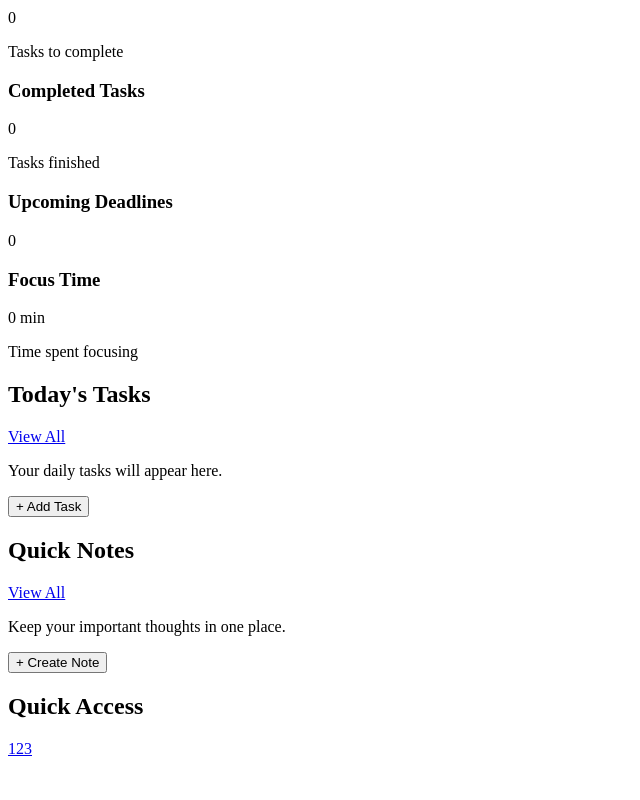
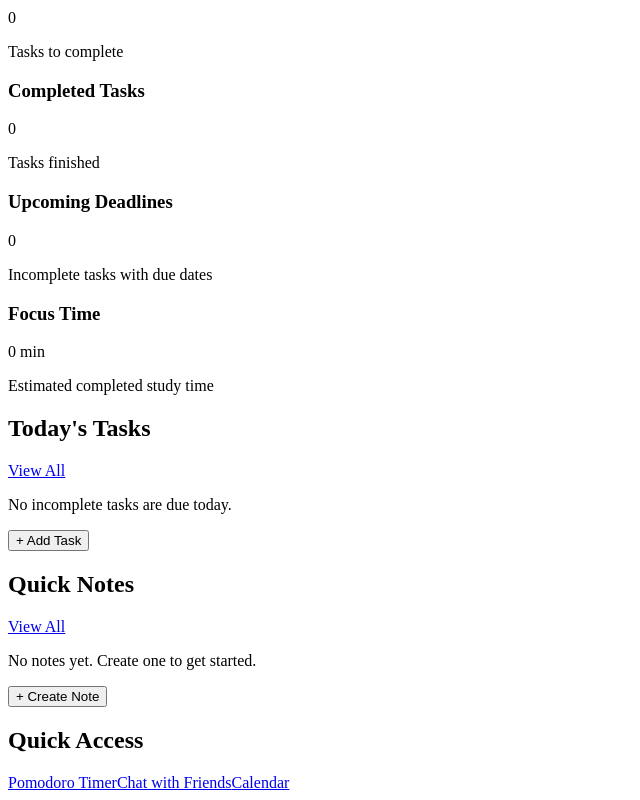
Before and after one commit to brageemah-web/FocusFlow, a React (Vite) app in the folder Frontend/FocusFlow/: page /dashboard in a window 1280 px wide. Shown: the part 336-1136 px from the top of the page, without its empty margins (0-640 px from the left). Before the commit the page ends 1102 px from the top, so only its background shows below. Built offline with nearby package versions, Linux system fonts and the light colour scheme.

Commit message:
Display dynamic dashboard summaries

```diff
--- a/Frontend/FocusFlow/src/pages/Dashboard.jsx
+++ b/Frontend/FocusFlow/src/pages/Dashboard.jsx
@@ -1,84 +1,245 @@
-import {Link} from "react-router-dom";
-import Navigation from "../components/Navigation"
+import { useState } from "react";
+import { Link } from "react-router-dom";
+import Navigation from "../components/Navigation";
 
-function Dashboard(){
-    return(
-        <div className = "dashboard">
-                <Navigation/>
-                <main className = "dashboardContent">
-                    {/*Header*/}
-                    <header className = "dashboardHeader">
+const TASKS_KEY = "focusflow_tasks";
+const NOTES_KEY = "focusflow_notes";
+const POMODORO_KEY = "focusflow_pomodoro";
+
+function readStorage(key) {
+    try {
+        const savedData = localStorage.getItem(key);
+        return savedData ? JSON.parse(savedData) : null;
+    } catch (error) {
+        console.error(`Could not load ${key}:`, error);
+        return null;
+    }
+}
+
+function Dashboard() {
+    const [tasks] = useState(() => {
+    const savedTasks = readStorage(TASKS_KEY);
+    return Array.isArray(savedTasks) ? savedTasks : [];
+    });
+
+    const [notes] = useState(() => {
+        const savedNotes = readStorage(NOTES_KEY);
+        return Array.isArray(savedNotes) ? savedNotes : [];
+    });
+
+    const [pomodoro] = useState(() => readStorage(POMODORO_KEY));
+
+    // Check whether a task is completed
+    const isCompleted = (task) =>
+        task.completed === true || task.isCompleted === true;
+
+    const today = new Date();
+    today.setHours(0, 0, 0, 0);
+
+    const tomorrow = new Date(today);
+    tomorrow.setDate(tomorrow.getDate() + 1);
+
+    // Tasks that still need to be completed
+    const incompleteTasks = tasks.filter(
+        (task) => !isCompleted(task)
+    );
+
+    // Tasks due today
+    const todaysTasks = incompleteTasks.filter((task) => {
+        if (!task.dueDate) return false;
+
+        const dueDate = new Date(task.dueDate);
+
+        if (Number.isNaN(dueDate.getTime())) return false;
+
+        dueDate.setHours(0, 0, 0, 0);
+
+        return dueDate.getTime() === today.getTime();
+    });
+
+    // Incomplete tasks due today or later
+    const upcomingDeadlines = incompleteTasks.filter((task) => {
+        if (!task.dueDate) return false;
+
+        const dueDate = new Date(task.dueDate);
+
+        if (Number.isNaN(dueDate.getTime())) return false;
+
+        dueDate.setHours(0, 0, 0, 0);
+
+        return dueDate >= today;
+    });
+
+    // Show the three most recently added notes
+    const recentNotes = [...notes]
+        .sort((a, b) => {
+            const dateA = new Date(
+                a.createdAt || a.updatedAt || 0
+            ).getTime();
+
+            const dateB = new Date(
+                b.createdAt || b.updatedAt || 0
+            ).getTime();
+
+            return dateB - dateA;
+        })
+        .slice(0, 3);
+
+    // Estimate focus time from completed study sessions
+    const completedSessions = Number(
+        pomodoro?.completedSessions ?? 0
+    );
+
+    const studyDuration = Number(
+        pomodoro?.durations?.study ?? 25
+    );
+
+    const focusMinutes = completedSessions * studyDuration;
+
+    return (
+        <div className="dashboard">
+            <Navigation />
+
+            <main className="dashboardContent">
+                {/* Header */}
+                <header className="dashboardHeader">
                     <div>
                         <h1>Welcome</h1>
-                            <p>Let's make today productive</p>
+                        <p>Let's make today productive.</p>
                     </div>
                 </header>
 
-                    {/*Welcome Section */}
-                    <section className = "welcomeCard">
+                {/* Welcome Section */}
+                <section className="welcomeCard">
                     <h2>Welcome to FocusFlow!</h2>
                     <p>
-                            Organize your tasks, plan your and make time for what matters
+                        Organize your tasks, plan your day, and make
+                        time for what matters.
                     </p>
                 </section>
 
                 {/* Summary Cards */}
                 <section className="summaryCards">
-
                     <div className="summaryCard">
                         <h3>My Tasks</h3>
-                        <p className="summaryNumber">0</p>
+                        <p className="summaryNumber">
+                            {incompleteTasks.length}
+                        </p>
                         <p>Tasks to complete</p>
                     </div>
 
                     <div className="summaryCard">
                         <h3>Completed Tasks</h3>
-                        <p className="summaryNumber">0</p>
+                        <p className="summaryNumber">
+                            {tasks.filter(isCompleted).length}
+                        </p>
                         <p>Tasks finished</p>
                     </div>
 
                     <div className="summaryCard">
                         <h3>Upcoming Deadlines</h3>
-                        <p className="summaryNumber">0</p>
-                        <p></p>
+                        <p className="summaryNumber">
+                            {upcomingDeadlines.length}
+                        </p>
+                        <p>Incomplete tasks with due dates</p>
                     </div>
 
                     <div className="summaryCard">
                         <h3>Focus Time</h3>
-                        <p className="summaryNumber">0 min</p>
-                        <p>Time spent focusing</p>
+                        <p className="summaryNumber">
+                            {focusMinutes} min
+                        </p>
+                        <p>Estimated completed study time</p>
                     </div>
-
                 </section>
 
                 {/* Tasks and Notes */}
                 <section className="dashboardSections">
-
                     <div className="dashboardPanel">
                         <h2>Today's Tasks</h2>
-                        <Link to = "/tasks">View All</Link>
-                        <p>Your daily tasks will appear here.</p>
+
+                        <Link to="/tasks">View All</Link>
+
+                        {todaysTasks.length === 0 ? (
+                            <p>
+                                No incomplete tasks are due today.
+                            </p>
+                        ) : (
+                            <ul>
+                                {todaysTasks.slice(0, 5).map((task) => (
+                                    <li key={task.id}>
+                                        {task.title || task.name || "Untitled task"}
+                                    </li>
+                                ))}
+                            </ul>
+                        )}
+
+                        {todaysTasks.length > 5 && (
+                            <p>
+                                And {todaysTasks.length - 5} more tasks...
+                            </p>
+                        )}
+
+                        <Link to="/tasks">
                             <button type="button">+ Add Task</button>
+                        </Link>
                     </div>
 
                     <div className="dashboardPanel">
                         <h2>Quick Notes</h2>
-                        <Link to = "/notes">View All</Link>
-                        <p>Keep your important thoughts in one place.</p>
+
+                        <Link to="/notes">View All</Link>
+
+                        {recentNotes.length === 0 ? (
+                            <p>
+                                No notes yet. Create one to get started.
+                            </p>
+                        ) : (
+                            <ul>
+                                {recentNotes.map((note) => (
+                                    <li key={note.id}>
+                                        <strong>
+                                            {note.title || "Untitled note"}
+                                        </strong>
+                                        {note.content && (
+                                            <p>
+                                                {note.content.length > 80
+                                                    ? `${note.content.slice(0, 80)}...`
+                                                    : note.content}
+                                            </p>
+                                        )}
+                                    </li>
+                                ))}
+                            </ul>
+                        )}
+
+                        <Link to="/notes">
                             <button type="button">+ Create Note</button>
+                        </Link>
                     </div>
-
                 </section>
 
-                <section className = "dashboardQuickAccess">
+                {/* Quick Access */}
+                <section className="dashboardQuickAccess">
                     <h2>Quick Access</h2>
-                    <Link to = "/pomodoro">1{/*icon*/}</Link>
-                    <Link to = "/chat">2{/*icon*/}</Link>
-                    <Link to = "/calendar">3{/*icon*/}</Link>
+
+                    <div>
+                        <Link to="/pomodoro">
+                            Pomodoro Timer
+                        </Link>
+
+                        <Link to="/chat">
+                            Chat with Friends
+                        </Link>
+
+                        <Link to="/calendar">
+                            Calendar
+                        </Link>
+                    </div>
                 </section>
-
             </main>
         </div>
     );
 }
+
 export default Dashboard;
```
Lines whose indentation alone changed are shown as unchanged.
